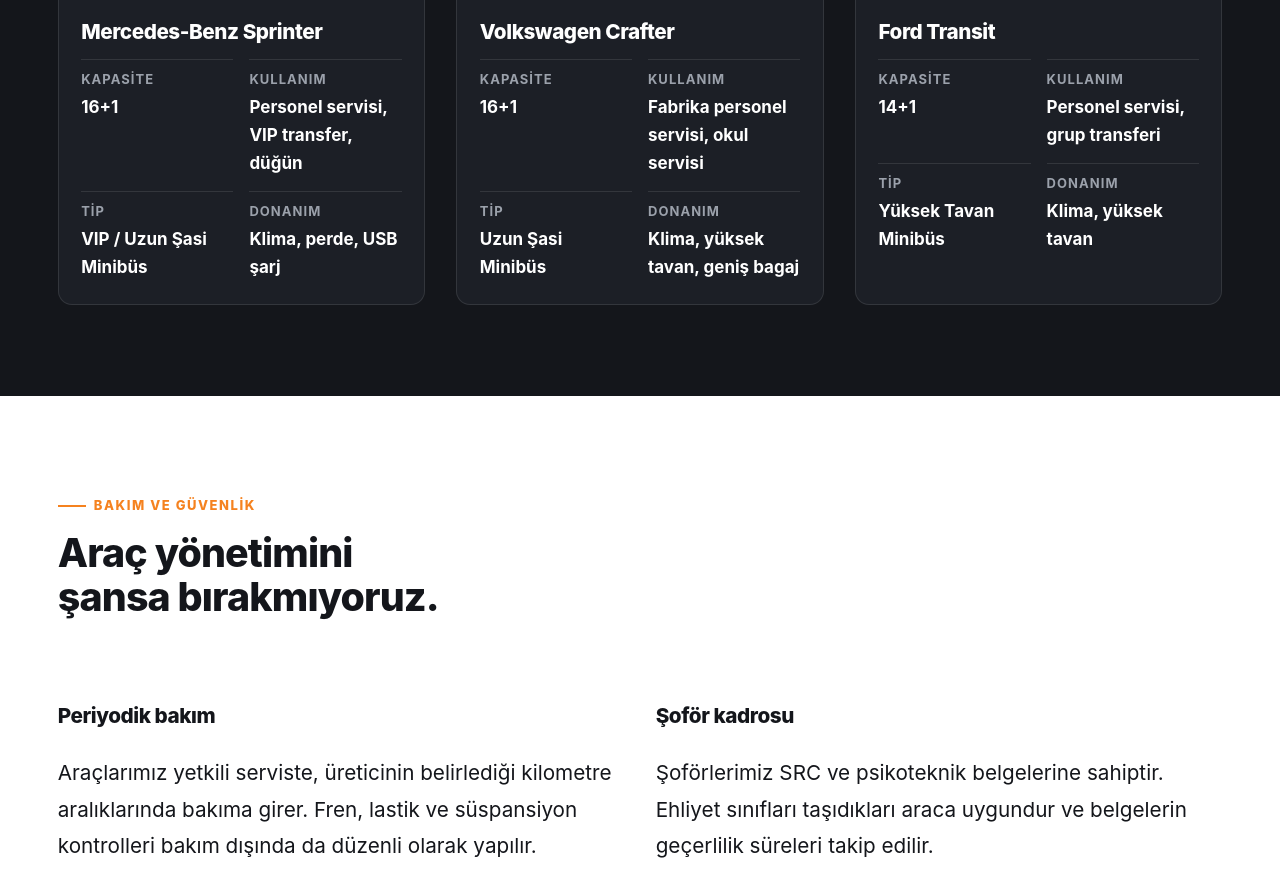
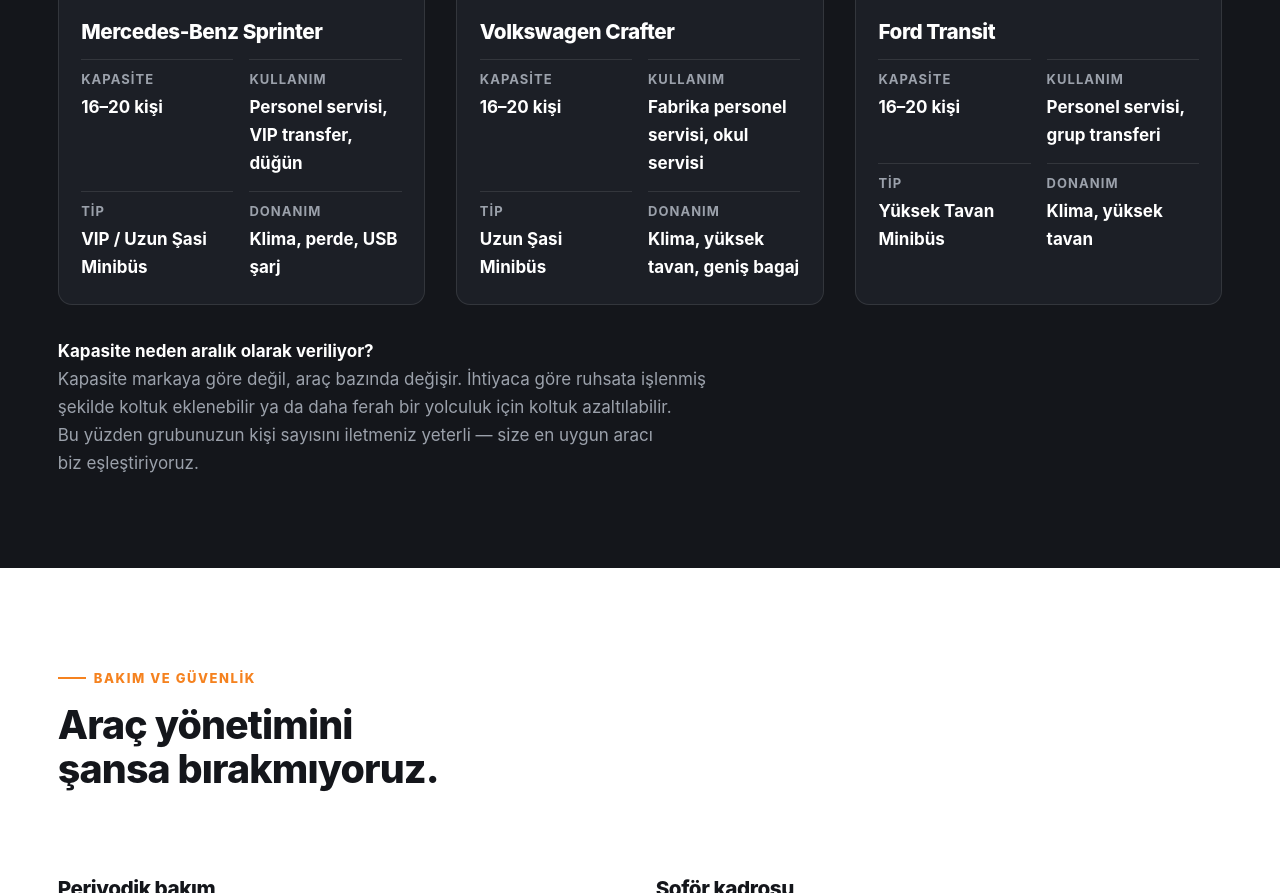
Before and after one commit to kemaltoluk/kocer-tur, an Eleventy site: page src/filo.njk in a window 1280 px wide. Shown: the part 908-1801 px from the top of the page. Built offline with nearby package versions, Linux system fonts and the light colour scheme; Eleventy itself is replaced by a stand-in of ours; files that its build step writes are made by us from their sources; files whose address does not match are found by name.

Commit message:
Kapasite bilgisi teyit edilen degerle guncellendi: 16-20 kisi
Kapasite markaya/modele bagli olmadigi icin model bazli sabit sayilar
(16+1, 14+1) kaldirildi. Filo sayfasina aralik nedenini aciklayan not eklendi.

```diff
--- a/src/_data/filo.json
+++ b/src/_data/filo.json
@@ -1,5 +1,9 @@
 {
-  "_uyari": "kapasite ve yil alanlari ARAC TIPINDEN TAHMIN EDILDI, dogrulanmadi. Yayina almadan once Agit Bey ile teyit edilecek. Plakalar fotograflardan okundu.",
+  "_uyari": "Kapasite araligi Kemal Bey tarafindan teyit edildi (19.08.2026): 16-20 kisi. Kapasite MARKAYA/MODELE BAGLI DEGIL - arac bazinda degisiyor. Model bazli adetler henuz bilinmiyor.",
+
+  "kapasiteAraligi": "16–20 kişi",
+  "kapasiteAciklama": "Kapasite markaya göre değil, araç bazında değişir. İhtiyaca göre ruhsata işlenmiş şekilde koltuk eklenebilir ya da daha ferah bir yolculuk için koltuk azaltılabilir.",
+
 
   "araclar": [
     {
@@ -8,8 +12,8 @@
       "gorsel": "src/assets/img/filo/mercedes-sprinter-uzun-yan.jpg",
       "gorselAlt": "Koçer Tur filosundaki uzun şasi Mercedes-Benz Sprinter minibüs yandan görünümü",
       "odak": "center 50%",
-      "kapasite": "16+1",
-      "kapasiteDogrulandi": false,
+      "kapasite": "16–20 kişi",
+      "kapasiteDogrulandi": true,
       "donanim": "Klima, perde, USB şarj",
       "kullanim": "Personel servisi, VIP transfer, düğün",
       "adet": 4,
@@ -21,8 +25,8 @@
       "gorsel": "src/assets/img/filo/vw-crafter-2017-arka.jpg",
       "gorselAlt": "Koçer Tur filosundaki Volkswagen Crafter personel servis aracı",
       "odak": "center 55%",
-      "kapasite": "16+1",
-      "kapasiteDogrulandi": false,
+      "kapasite": "16–20 kişi",
+      "kapasiteDogrulandi": true,
       "donanim": "Klima, yüksek tavan, geniş bagaj",
       "kullanim": "Fabrika personel servisi, okul servisi",
       "adet": 5,
@@ -34,8 +38,8 @@
       "gorsel": "src/assets/img/filo/ford-transit-arka.jpg",
       "gorselAlt": "Koçer Tur filosundaki Ford Transit minibüs arkadan görünümü",
       "odak": "center 66%",
-      "kapasite": "14+1",
-      "kapasiteDogrulandi": false,
+      "kapasite": "16–20 kişi",
+      "kapasiteDogrulandi": true,
       "donanim": "Klima, yüksek tavan",
       "kullanim": "Personel servisi, grup transferi",
       "adet": 1,
--- a/src/filo.njk
+++ b/src/filo.njk
@@ -43,6 +43,12 @@ aciklama: "Koçer Tur araç filosu: Mercedes-Benz Sprinter, Volkswagen Crafter v
       </article>
       {%- endfor %}
     </div>
+
+    <p style="margin-top:2rem; max-width:62ch; color:var(--gri-400);">
+      <strong style="color:#fff;">Kapasite neden aralık olarak veriliyor?</strong><br>
+      {{ filo.kapasiteAciklama }} Bu yüzden grubunuzun kişi sayısını iletmeniz yeterli —
+      size en uygun aracı biz eşleştiriyoruz.
+    </p>
   </div>
 </section>
 
--- a/src/index.njk
+++ b/src/index.njk
@@ -34,7 +34,7 @@ aciklama: "Adana ve Ceyhan'da fabrika personel servisi, okul servisi, düğün-n
       </div>
       <div class="spec__hucre">
         <dt class="spec__ad">Araç Kapasitesi</dt>
-        <dd class="spec__deger">14–19 Kişi</dd>
+        <dd class="spec__deger">16–20 Kişi</dd>
       </div>
       <div class="spec__hucre">
         <dt class="spec__ad">Hizmet Bölgesi</dt>
```
